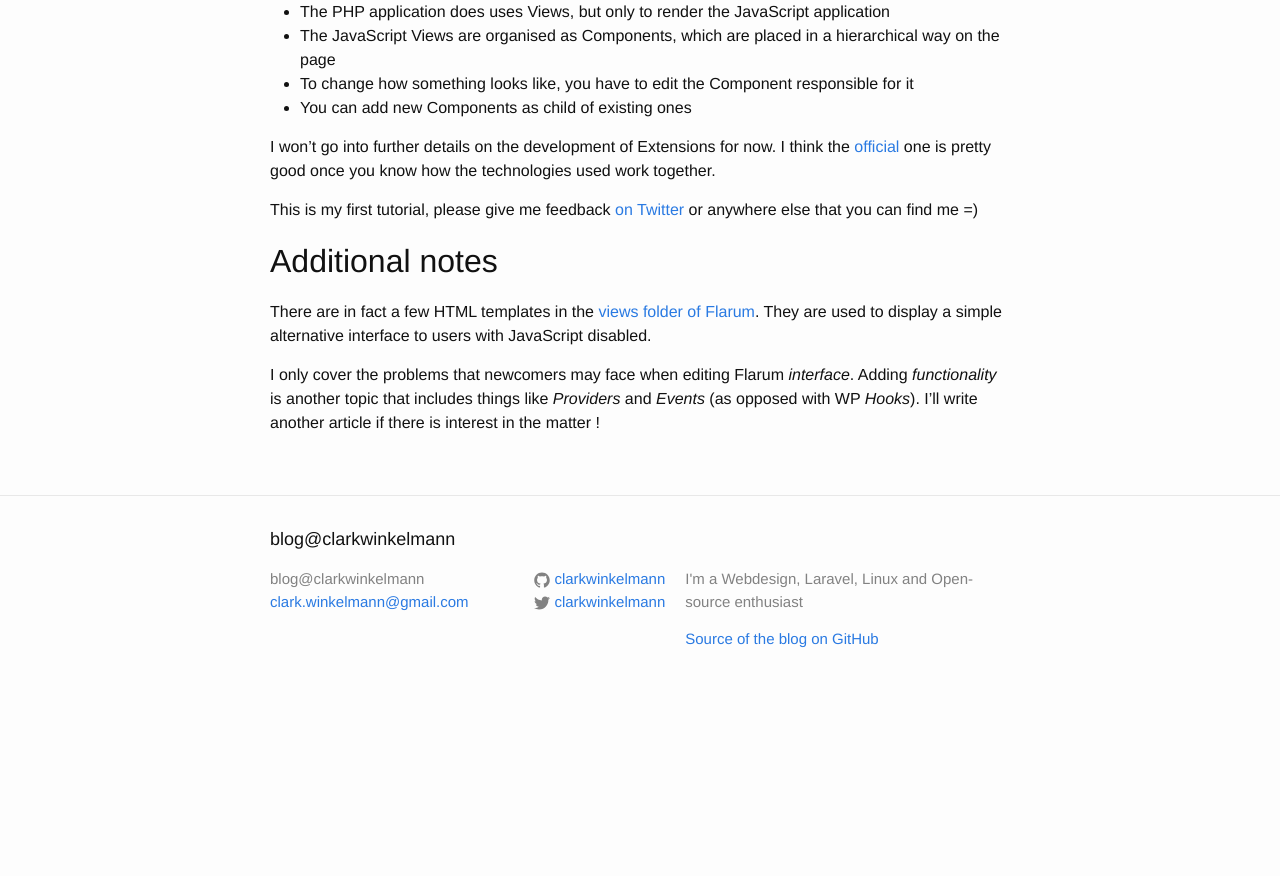
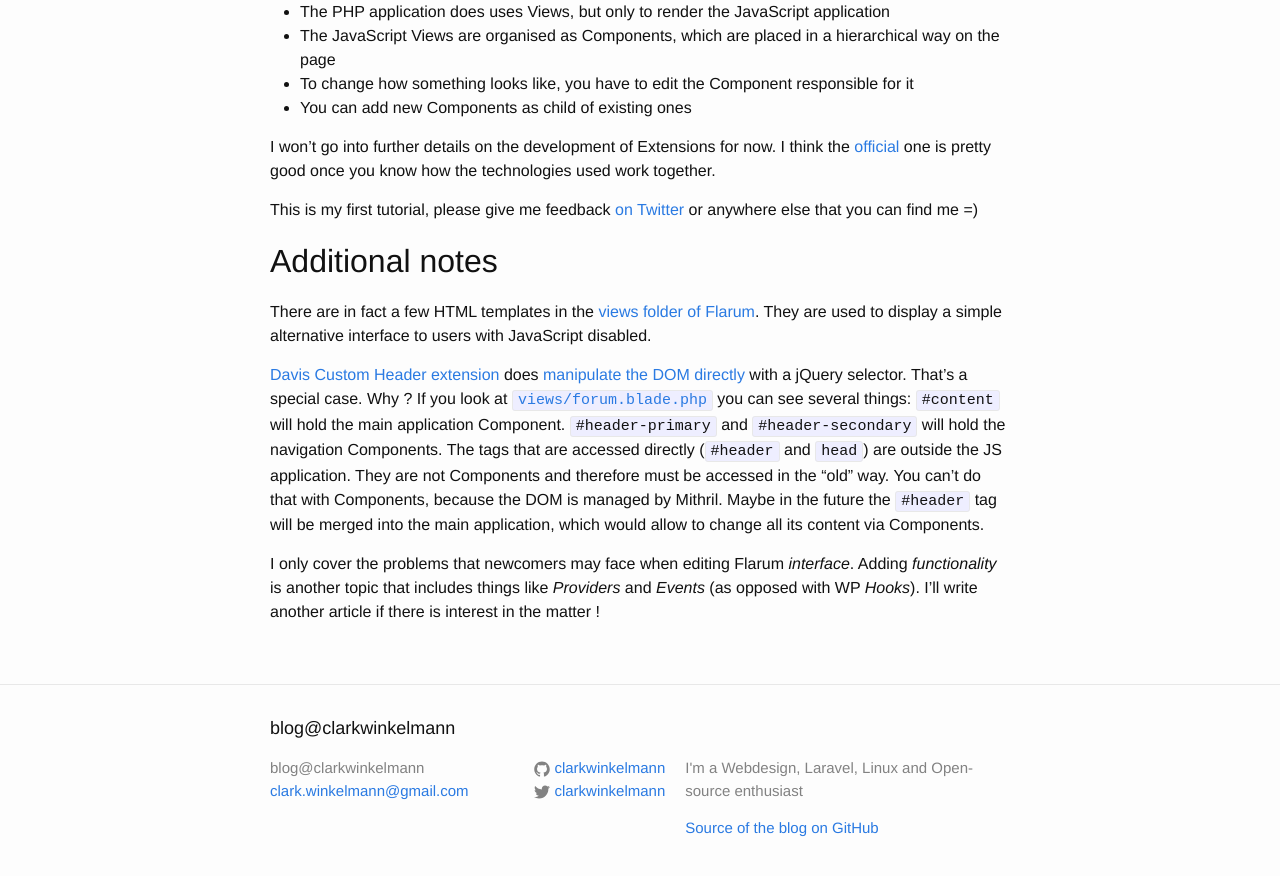
Before and after one commit to clarkwinkelmann/blog.clarkwinkelmann.com, a Jekyll site: the page built from _posts/2016-08-22-flarum-templating.md, in a window 1280 px wide and 900 px high, scrolled down 2918 px. Shown: the top 876 px of the window. Built offline with Jekyll 4.4.1, drawn with Linux system fonts in a browser that asks for light colours; comment, search, counter and statistics services are not loaded; before the commit the page ends 3629 px from its top, so only the background shows below that.

Commit message:
Added note about Davis Custom Header extension

```diff
--- a/_posts/2016-08-22-flarum-templating.md
+++ b/_posts/2016-08-22-flarum-templating.md
@@ -140,6 +140,16 @@ This is my first tutorial, please give me feedback [on Twitter](https://twitter.
 There are in fact a few HTML templates in the [views folder of Flarum](https://github.com/flarum/core/tree/master/views).
 They are used to display a simple alternative interface to users with JavaScript disabled.
 
+[Davis Custom Header extension](https://discuss.flarum.org/d/2739-davis-custom-header) does
+[manipulate the DOM directly](https://github.com/dav-is/flarum-ext-customheader/blob/master/js/forum/src/main.js) with a jQuery selector.
+That's a special case. Why ?
+If you look at [`views/forum.blade.php`](https://github.com/flarum/core/blob/master/views/forum.blade.php) you can see several things:
+`#content` will hold the main application Component. `#header-primary` and `#header-secondary` will hold the navigation Components.
+The tags that are accessed directly (`#header` and `head`) are outside the JS application.
+They are not Components and therefore must be accessed in the "old" way.
+You can't do that with Components, because the DOM is managed by Mithril.
+Maybe in the future the `#header` tag will be merged into the main application, which would allow to change all its content via Components.
+
 I only cover the problems that newcomers may face when editing Flarum *interface*.
 Adding *functionality* is another topic that includes things like *Providers* and *Events* (as opposed with WP *Hooks*).
 I'll write another article if there is interest in the matter !
```
